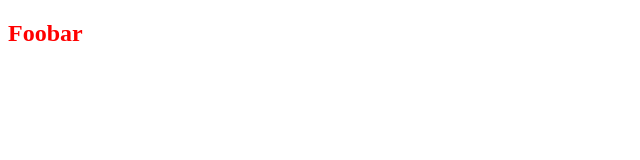
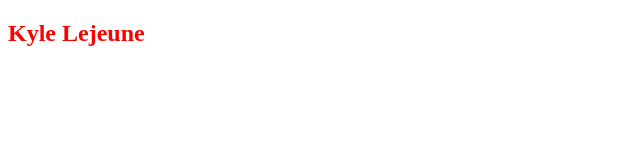
Before and after one commit to kylejl98/foobar, a plain HTML site: page index.html in a window 1280 px wide. Shown: the whole page, without its empty margins (0-640 px from the left). Drawn offline with Linux system fonts and the light colour scheme.

Commit message:
Updated h2 with my name

```diff
--- a/index.html
+++ b/index.html
@@ -10,6 +10,6 @@
   </head>
 
   <body>
-    <h2>Foobar</h2>
+    <h2>Kyle Lejeune</h2>
   </body>
 </html>
```
